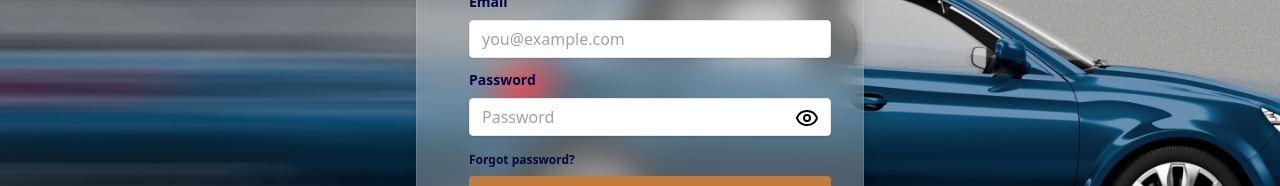
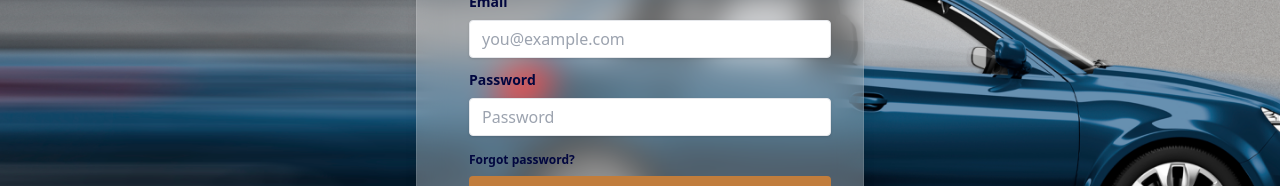
Before and after one commit to DevFawadKhan/RentRush-Front, a React (Vite) app: page /login in a window 1280 px wide. Shown: the part 436-622 px from the top of the page. Built offline with nearby package versions, Linux system fonts and the light colour scheme.

Commit message:
updtae login

```diff
--- a/src/components/login.jsx
+++ b/src/components/login.jsx
@@ -12,11 +12,13 @@ function Login() {
   const navigator = useNavigate();
   const [email, setEmail] = useState("");
   const [password, setPassword] = useState("");
-  const [loginError, setLoginError] = useState(""); // State for login error message
+  const [loginError, setLoginError] = useState("");
   const [showPassword, setShowPassword] = useState(false);
+  const [isPasswordFocused, setIsPasswordFocused] = useState(false);
+
   const handleSubmit = async (e) => {
     e.preventDefault();
-    setLoginError(""); // Clear previous error message
+    setLoginError("");
 
     try {
       const response = await axios.post(
@@ -44,9 +46,8 @@ function Login() {
         navigator("/login");
       }
     } catch (error) {
-      // Set error message for incorrect username or password
       setLoginError("The username or password you entered is incorrect.");
-      Toast(error.response?.data?.message, "error");
+      Toast(error.response?.data?.message || "Login failed", "error");
     }
   };
 
@@ -65,6 +66,7 @@ function Login() {
           <h2 className="pt-2 font-bold text-[35px] text-[#02073F] ml-5">
             Login
           </h2>
+
           <form className="mt-8 rounded mb-4 ml-5" onSubmit={handleSubmit}>
             <div className="mb-3">
               <label
@@ -83,7 +85,6 @@ function Login() {
                 required
               />
             </div>
-            {/* password */}
             <div className="mb-2 relative">
               <label
                 className="block text-[#02073F] text-sm font-bold mb-2"
@@ -96,18 +97,26 @@ function Login() {
                 value={password}
                 id="password"
                 onChange={(e) => setPassword(e.target.value)}
+                onFocus={() => setIsPasswordFocused(true)}
+                onBlur={() => setIsPasswordFocused(false)}
                 placeholder="Password"
                 className="shadow appearance-none border rounded w-full py-2 px-3 text-[#02073F] leading-tight focus:outline-none focus:shadow-outline"
                 required
               />
+              {isPasswordFocused || password.length > 0 ? (
                 <span
                   className="absolute top-9 right-3 cursor-pointer"
                   onClick={() => setShowPassword(!showPassword)}
                 >
-      {showPassword ? <EyeOff size={24} /> : <Eye size={24} />}
+                  {showPassword ? <EyeOff size={20} /> : <Eye size={20} />}
                 </span>
+              ) : null}
             </div>
-
+            {loginError && (
+            <div className="text-red-900 text-16px mb-4">
+              {loginError}
+            </div>
+          )}
             <p className="text-xs py-2 font-bold hover:cursor-pointer hover:text-[#ffffff] text-[#02073F]">
               <Link to="/forgot-password">Forgot password?</Link>
             </p>
```
Lines whose indentation alone changed are shown as unchanged.
